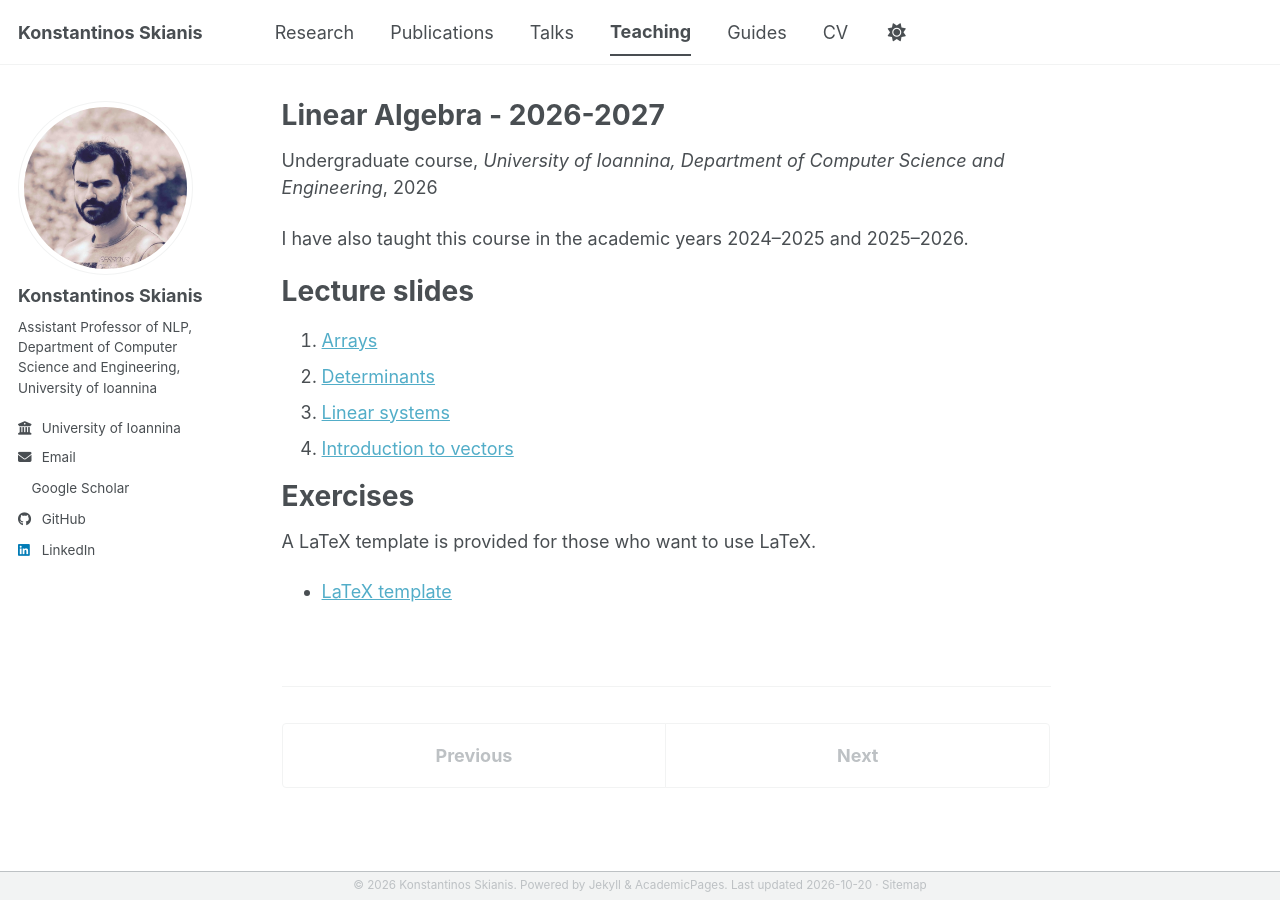
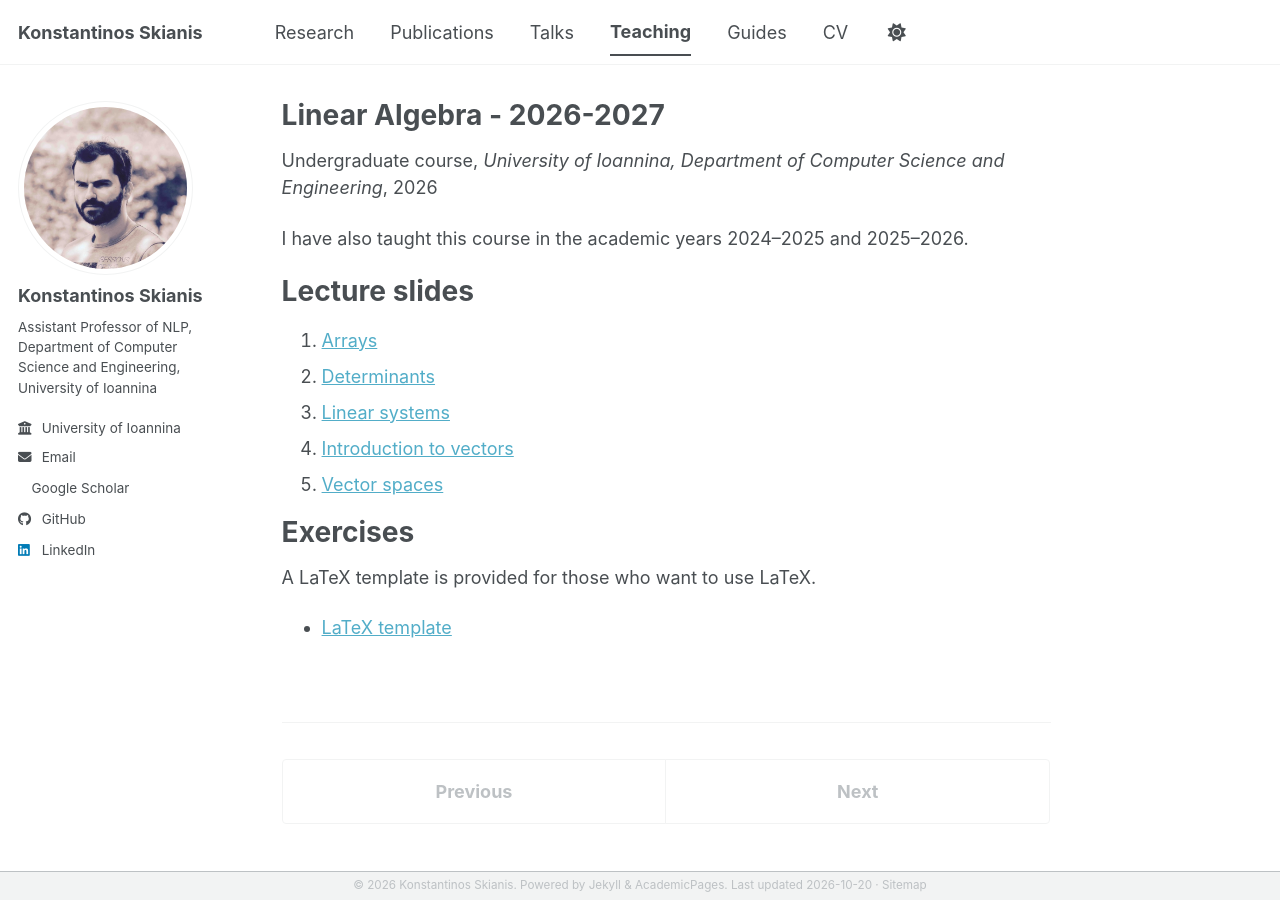
Before and after one commit to y3nk0/y3nk0.github.io, a Jekyll site: the page built from _teaching/2026-linear-algebra.md, in a window 1280 px wide. Built offline with Jekyll 4.4.1, drawn with Linux system fonts in a browser that asks for light colours; a style sheet for code colours, icons or effects is not loaded.

Commit message:
Teaching: publish the Vector spaces slides as lecture 5
Co-Authored-By: Claude Fable 5.1 <noreply@anthropic.com>

```diff
--- a/_teaching/2026-linear-algebra.md
+++ b/_teaching/2026-linear-algebra.md
@@ -19,9 +19,9 @@ Lecture slides
 2. [Determinants](/teaching/2_determinants.pdf)
 3. [Linear systems](/teaching/3_linear_systems.pdf)
 4. [Introduction to vectors](/teaching/4_intro_vectors.pdf)
+5. [Vector spaces](/teaching/5_vector_spaces.pdf)
 
 <!-- Slides still to come; uncomment each one as it is covered.
-5. [Vector spaces](/teaching/5_vector_spaces.pdf)
 6. [Quantities and forms](/teaching/6_quantities_forms.pdf)
 7. [Singular value decomposition](/teaching/7_svd.pdf)
 -->
```
